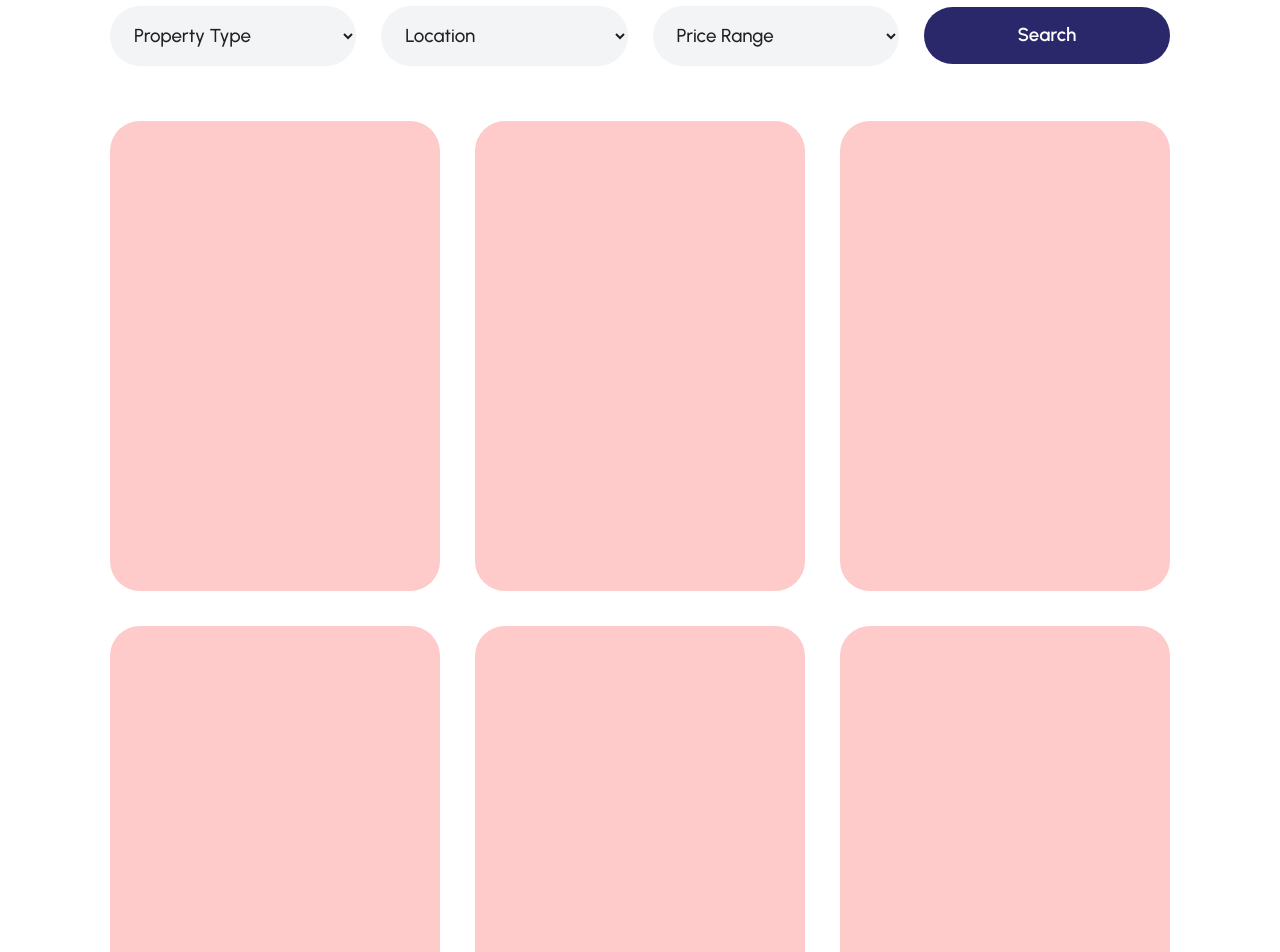
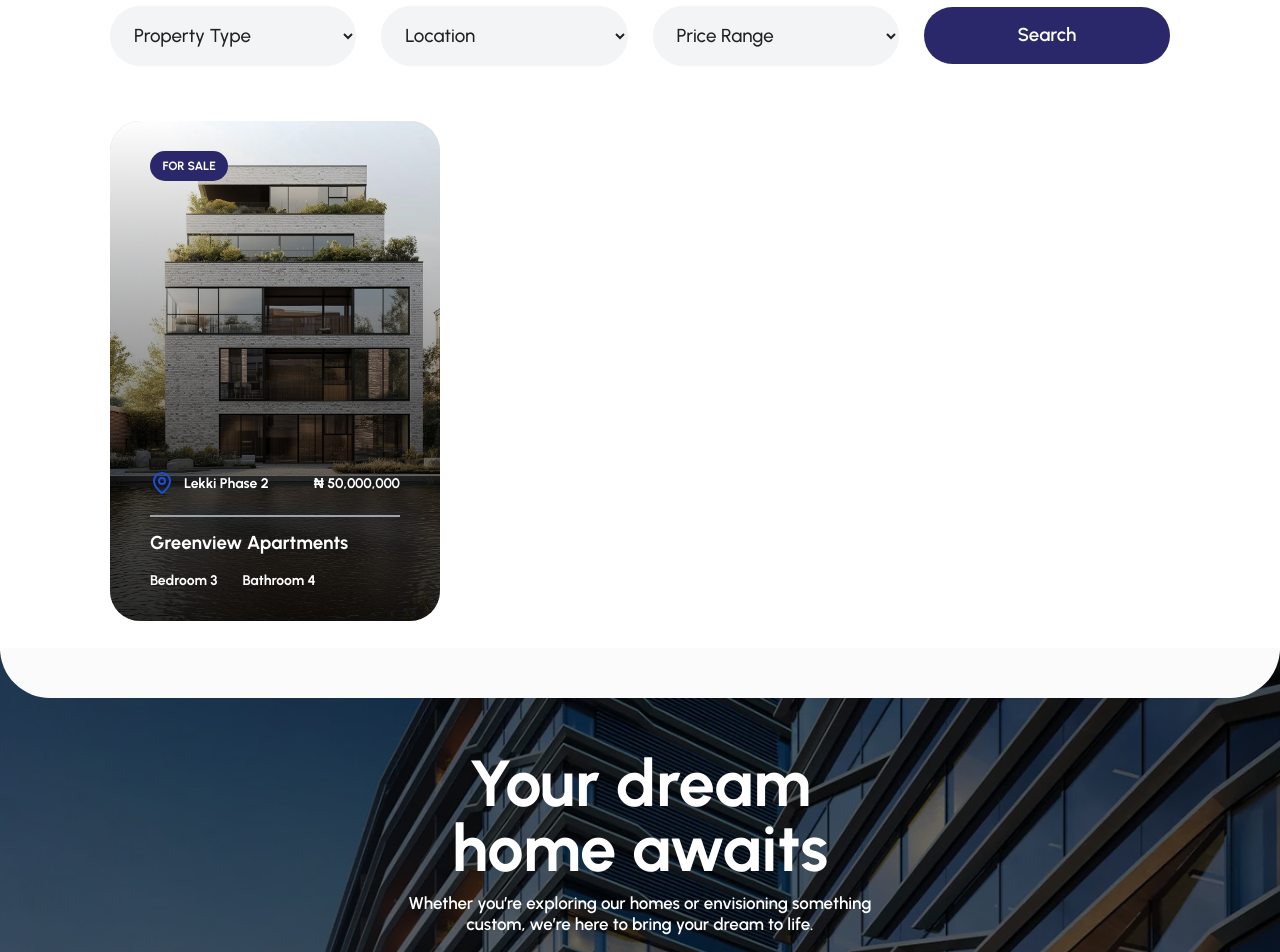
Before and after one commit to CHIDI00/new-holton-properties, a React (Vite) app: page /property_grid in a window 1280 px wide. Shown: the part 540-1492 px from the top of the page. Built offline with nearby package versions, Linux system fonts and the light colour scheme.

Commit message:
feat: enhance ProjectDetail and PropertyList components with media section and improved layout

```diff
--- a/src/App.tsx
+++ b/src/App.tsx
@@ -30,6 +30,10 @@ function App() {
 					<Route path="/" element={<Home_page />} />
 					<Route path="about_us" element={<About_page />} />
 					<Route path="property_grid" element={<Property_page />} />
+					<Route
+						path="property_grid/detail/:propertyId"
+						element={<ProjectDetail />}
+					/>
 					<Route path="project_grid" element={<Projects_page />} />
 					<Route
 						path="project_grid/project_detail/:projectId"
--- a/src/features/projects/ProjectDetail.tsx
+++ b/src/features/projects/ProjectDetail.tsx
@@ -2,7 +2,15 @@ import React from "react";
 import Navbar from "../../ui/Navbar";
 import bg_image from "../../assets/project_12.jpg";
 import { NavLink, useParams } from "react-router-dom";
-import { Building, Calendar, ChartArea, LandPlot, MapPin } from "lucide-react";
+import {
+	Building,
+	Calendar,
+	ChartArea,
+	Expand,
+	Image,
+	LandPlot,
+	MapPin,
+} from "lucide-react";
 import { projectData } from "./projectData";
 
 // type FeaturesAmenities = {
@@ -275,6 +283,22 @@ const ProjectDetail: React.FC = () => {
 						</div>
 					</div>
 				)}
+
+				<div className="w-full flex flex-col justify-center items-center">
+					<div className="w-full flex justify-between items-center">
+						<p className="md:text-[5rem] text-[3.5rem] font-bold mb-5">Media</p>
+
+						<div className="flex md:gap-5 gap-6">
+							<button className="flex justify-center items-center bg-[#ffffff] md:text-xl text-3xl rounded-full text-black font-bold px-8 pl-8 py-4 gap-4 border-[1px] border-black  hover:bg-[#2A286B] hover:border-[#2A286B] hover:text-[#fff] transition-all ease-in-out duration-300">
+								<Image /> Photos
+							</button>
+
+							<button className="flex justify-center items-center bg-[#ffffff] md:text-xl text-3xl rounded-full text-black font-bold px-8 pl-8 py-4 gap-4 border-[1px] border-black  hover:bg-[#2A286B] hover:border-[#2A286B] hover:text-[#fff] transition-all ease-in-out duration-300">
+								<Expand /> Plans
+							</button>
+						</div>
+					</div>
+				</div>
 			</div>
 		</div>
 	);
--- a/src/features/projects/ProjectGrid.tsx
+++ b/src/features/projects/ProjectGrid.tsx
@@ -5,7 +5,6 @@ import { projectData } from "./projectData";
 
 const ProjectGrid: React.FC = () => {
 	const navigate = useNavigate();
-	// const Icon = projectData.features.icon;
 
 	return (
 		<div className="w-full py-12">
@@ -39,9 +38,6 @@ const ProjectGrid: React.FC = () => {
 								</p>
 								<h1 className="md:text-7xl text-7xl text-white pt-6 font-bold">
 									{project.propertyName}
-									{/* {project.features?.map((feature) => (
-										<Icon key={feature.id} size={40} />
-									))} */}
 								</h1>
 							</div>
 						</div>
--- /dev/null
+++ b/src/features/properties/PropertyDetail.tsx
@@ -0,0 +1,7 @@
+import React from "react";
+
+const PropertyDetail = () => {
+	return <div>PropertyDetail</div>;
+};
+
+export default PropertyDetail;
--- a/src/features/properties/PropertyList.tsx
+++ b/src/features/properties/PropertyList.tsx
@@ -1,23 +1,55 @@
 import React from "react";
+import image8 from "../../assets/project_8.jpg";
+import { MapPin } from "lucide-react";
 
 const PropertyList: React.FC = () => {
 	return (
 		<div className="w-full py-12">
 			<div className="container md:px-[11rem] px-[2rem] mx-auto grid md:grid-cols-3 grid-cols-1 gap-14">
-				<div className="w-full md:h-[47rem] h-[50rem] bg-red-200 rounded-[3rem]"></div>
-				<div className="w-full md:h-[47rem] h-[50rem] bg-red-200 rounded-[3rem]"></div>
-				<div className="w-full md:h-[47rem] h-[50rem] bg-red-200 rounded-[3rem]"></div>
-				<div className="w-full md:h-[47rem] h-[50rem] bg-red-200 rounded-[3rem]"></div>
-				<div className="w-full md:h-[47rem] h-[50rem] bg-red-200 rounded-[3rem]"></div>
-				<div className="w-full md:h-[47rem] h-[50rem] bg-red-200 rounded-[3rem]"></div>
-				<div className="w-full md:h-[47rem] h-[50rem] bg-red-200 rounded-[3rem]"></div>
-				<div className="w-full md:h-[47rem] h-[50rem] bg-red-200 rounded-[3rem]"></div>
-				<div className="w-full md:h-[47rem] h-[50rem] bg-red-200 rounded-[3rem]"></div>
-				<div className="w-full md:h-[47rem] h-[50rem] bg-red-200 rounded-[3rem]"></div>
-				<div className="w-full md:h-[47rem] h-[50rem] bg-red-200 rounded-[3rem]"></div>
-				<div className="w-full md:h-[47rem] h-[50rem] bg-red-200 rounded-[3rem]"></div>
-				<div className="w-full md:h-[47rem] h-[50rem] bg-red-200 rounded-[3rem]"></div>
-				<div className="w-full md:h-[47rem] h-[50rem] bg-red-200 rounded-[3rem]"></div>
+				<div
+					className="group relative w-full md:h-[50rem] h-[50rem] bg-red-200 rounded-[3rem] overflow-hidden cursor-pointer"
+					data-aos="fade-up"
+					// onClick={() =>
+					// 	navigate(`/project_grid/project_detail/${project.id}`)
+					// }
+				>
+					<div
+						className="absolute top-0 left-0 w-full h-full bg-cover bg-center bg-no-repeat rounded-[3rem] group-hover:scale-105 transition-transform duration-500 ease-in-out"
+						style={{ backgroundImage: `url(${image8})` }}
+					></div>
+					<div className="absolute flex flex-col justify-between items-center z-[4] bg-gradient-to-b from-[#00000000] md:to-[#000000d2] to-[#000000e8] w-full h-full md:p-12 md:px-16 p-16">
+						<div className="w-full flex justify-start items-start">
+							<span className="bg-[#2A286B] rounded-full md:text-[1.2rem] text-2xl text-white md:px-5 md:py-2 px-7 py-4 font-bold uppercase">
+								For Sale
+							</span>
+						</div>
+
+						<div className="w-full">
+							<div className="w-full flex justify-between items-center border-b-2 border-gray-400 pb-8">
+								<p className="md:text-[1.4rem] text-[2rem] font-bold text-white flex items-center gap-4  ">
+									<span className="text-blue-700">
+										<MapPin />
+									</span>
+									Lekki Phase 2
+								</p>
+								<p className="md:text-[1.4rem] text-[2rem] font-bold text-white">
+									₦ 50,000,000
+								</p>
+							</div>
+							<h1 className="md:text-3xl text-4xl text-white pt-6 font-bold">
+								Greenview Apartments
+							</h1>
+							<div className="w-full flex justify-start items-start gap-10">
+								<p className="text-white md:text-[1.4rem] text-[1.8rem] pt-6 font-bold">
+									Bedroom 3
+								</p>
+								<p className="text-white md:text-[1.4rem] text-[1.8rem] pt-6 font-bold">
+									Bathroom 4
+								</p>
+							</div>
+						</div>
+					</div>
+				</div>
 			</div>
 		</div>
 	);
```
